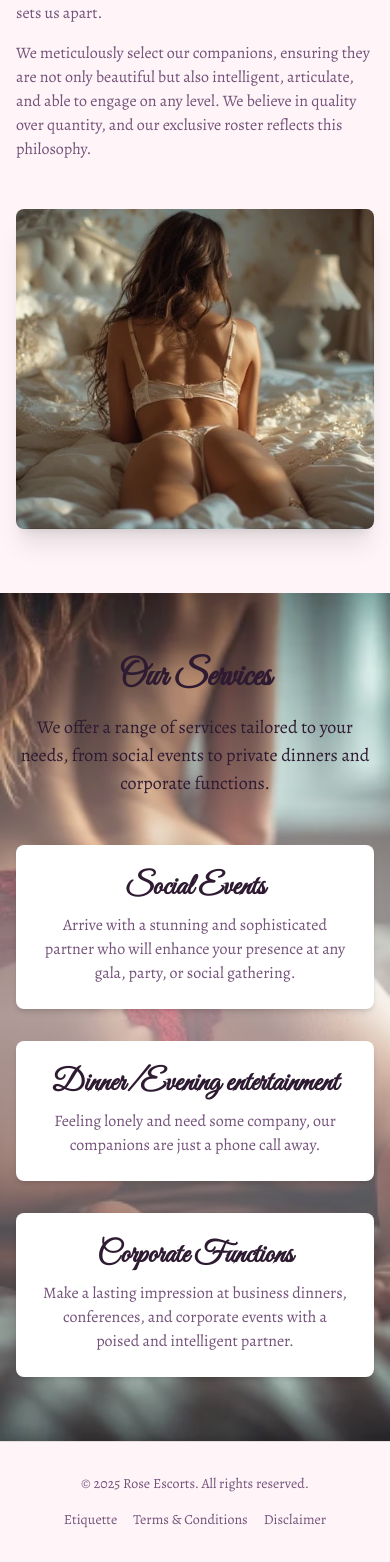
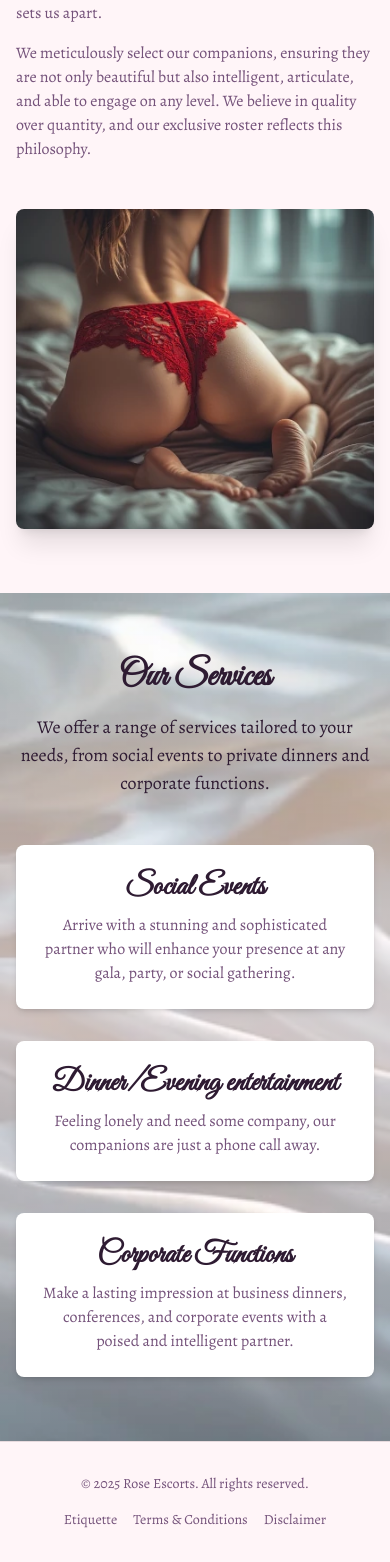
Before and after one commit to chrisbee2812/Roseescorts, a Next.js app: page / in a window 390 px wide. Shown: the part 786-2348 px from the top of the page. Built offline with nearby package versions, Linux system fonts and the light colour scheme.

Commit message:
rechange of images

```diff
--- a/src/app/page.tsx
+++ b/src/app/page.tsx
@@ -57,8 +57,15 @@ export default function Home() {
                       alt="Elegant setting"
                       data-ai-hint="elegant interior"
                       fill
-                      className="object-cover"
+                      className="object-cover hidden md:block"
                   />
+                  <Image
+                    src="/small-p1-img2.webp"
+                    alt="Elegant setting"
+                    data-ai-hint="elegant interior"
+                    fill
+                    className="object-cover block md:hidden"
+                />
               </div>
             </div>
           </div>
@@ -70,15 +77,9 @@ export default function Home() {
                     alt="Elegant setting"
                     data-ai-hint="elegant interior"
                     fill
-                    className="object-cover hidden md:block"
+                    className="object-cover"
                 />
-                <Image
-                    src="/small-p1-img2.webp"
-                    alt="Elegant setting"
-                    data-ai-hint="elegant interior"
-                    fill
-                    className="object-cover block md:hidden"
-                />
+
             <div className="absolute inset-0 bg-gradient-to-t from-transparent via-background/50 to-transparent" />
 
           <div className="relative mx-auto px-4 text-center md:px-6">
```
